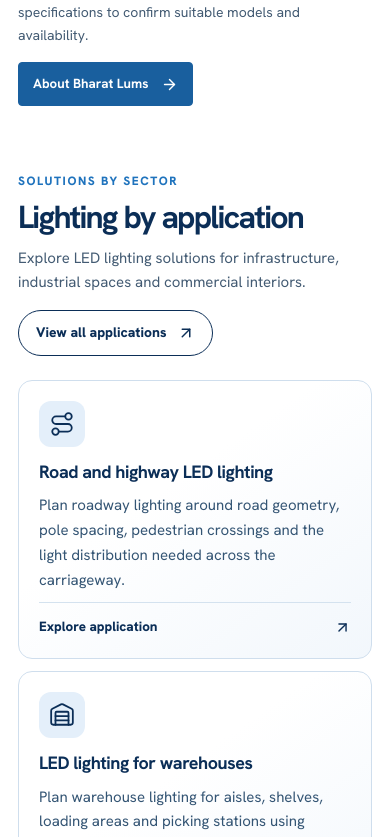
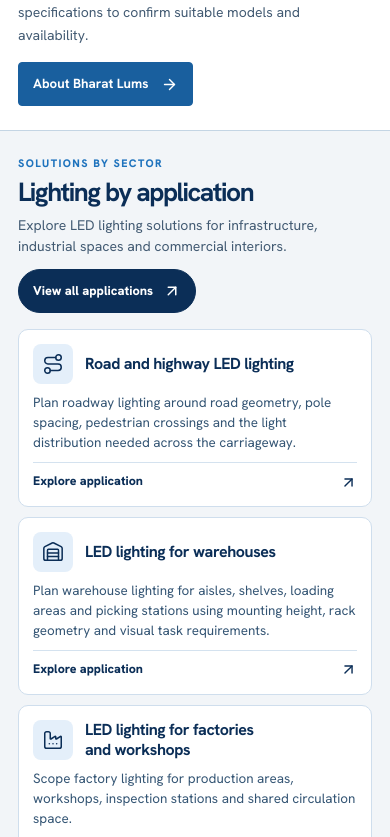
Before and after one commit to amnas-cubixmet/ddd, a Next.js app: page / in a window 390 px wide. Shown: the part 2447-3284 px from the top of the page. Built offline with nearby package versions, Linux system fonts and the light colour scheme; no server answers.

Commit message:
Create standalone lighting applications section with compact mobile cards

```diff
--- a/src/app/page.tsx
+++ b/src/app/page.tsx
@@ -73,8 +73,8 @@ export default function Home() {
         </Reveal>
       </section>
 
-      <div className="shell">
-        <section className={styles.applications} aria-labelledby="home-applications">
+      <section className={styles.applicationBand} aria-labelledby="home-applications">
+        <div className={`shell ${styles.applications}`}>
           <div className={styles.applicationHeading}>
             <div>
               <p className={styles.applicationKicker}>Solutions by sector</p>
@@ -100,7 +100,10 @@ export default function Home() {
               );
             })}
           </ul>
-        </section>
+        </div>
+      </section>
+
+      <div className="shell">
         <LightingSections sections={[
           { title: "Light output and energy use", text: "Compare lumens and input watts together to understand luminous efficacy. Check the distribution and mounting position to see how much light reaches the working area." },
           { title: "Colour and visual comfort", text: "Colour temperature describes how warm or cool the light appears. Colour rendering describes how it represents colours. Use the actual finishes, displays and working conditions when comparing choices." },
--- a/src/components/home/home.module.css
+++ b/src/components/home/home.module.css
@@ -740,3 +740,51 @@
     font-size: .83rem;
   }
 }
+
+/* A dedicated full-width application section, independent of the technical guides. */
+.applicationBand {
+  background: var(--cloud);
+  border-block: 1px solid var(--line);
+  color: var(--deep-navy);
+}
+.applicationBand .applications {
+  padding-block: clamp(36px, 5vw, 68px);
+}
+.applicationBand .applicationAll {
+  background: var(--deep-navy);
+  color: #fff;
+}
+.applicationBand .applicationCard {
+  background: #fff;
+}
+@media (hover: hover) and (pointer: fine) {
+  .applicationBand .applicationAll:hover {
+    background: var(--bharat-blue);
+    border-color: var(--bharat-blue);
+  }
+}
+@media (max-width: 600px) {
+  .applicationBand .applications { padding-block: 24px; }
+  .applicationHeading { gap: 12px; margin-bottom: 16px; }
+  .applicationHeading h2 {
+    font-size: clamp(1.65rem, 6.7vw, 2.1rem);
+    line-height: 1.1;
+  }
+  .applicationKicker { font-size: .68rem; margin-bottom: 6px; }
+  .applicationIntro { font-size: .875rem; line-height: 1.5; margin-top: 8px; }
+  .applicationAll { min-height: 44px; padding: 8px 14px; font-size: .8rem; }
+  .applicationGrid { gap: 10px; }
+  .applicationCard {
+    display: grid;
+    grid-template-columns: 40px minmax(0, 1fr);
+    align-items: start;
+    padding: 14px;
+    gap: 9px 12px;
+    border-radius: 10px;
+  }
+  .applicationIcon { width: 40px; height: 40px; margin: 0; border-radius: 8px; }
+  .applicationIcon svg { width: 22px; height: 22px; }
+  .applicationCard h3 { align-self: center; font-size: 1rem; line-height: 1.25; }
+  .applicationCard p { grid-column: 1 / -1; font-size: .84rem; line-height: 1.5; }
+  .applicationCardAction { grid-column: 1 / -1; padding-top: 9px; font-size: .78rem; }
+}
```
